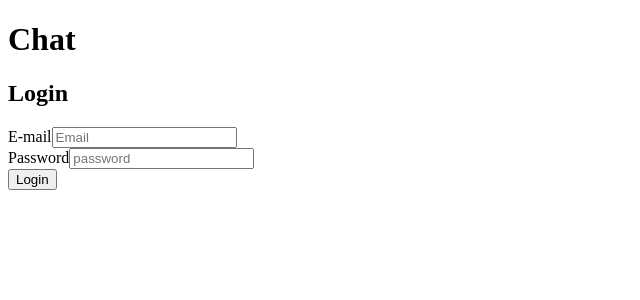
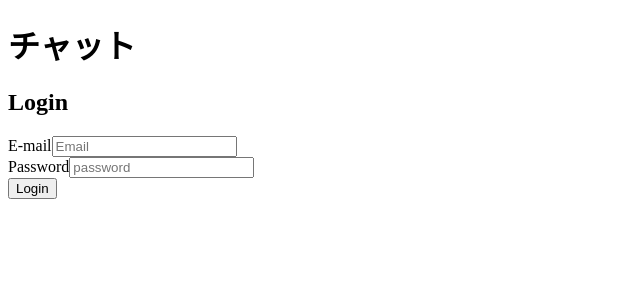
Before and after one commit to yosshi595/47-chat, a React (Create React App) app: page /login in a window 1280 px wide. Shown: the top 300 px of the page, without its empty margins (0-640 px from the left). Built offline with nearby package versions, Linux system fonts and the light colour scheme; no server answers.

Commit message:
タイトルをカタカナ表記に変更

```diff
--- a/src/App.js
+++ b/src/App.js
@@ -13,7 +13,7 @@ import LoggedInRoute from './LoggedInRoute'
 const App = () => {
     return (
         <AuthProvider>
-            <h1>Chat</h1>
+            <h1>チャット</h1>
             <Router>
                 <Switch>
                     <LoggedInRoute path="/" exact component={Room} />
```
